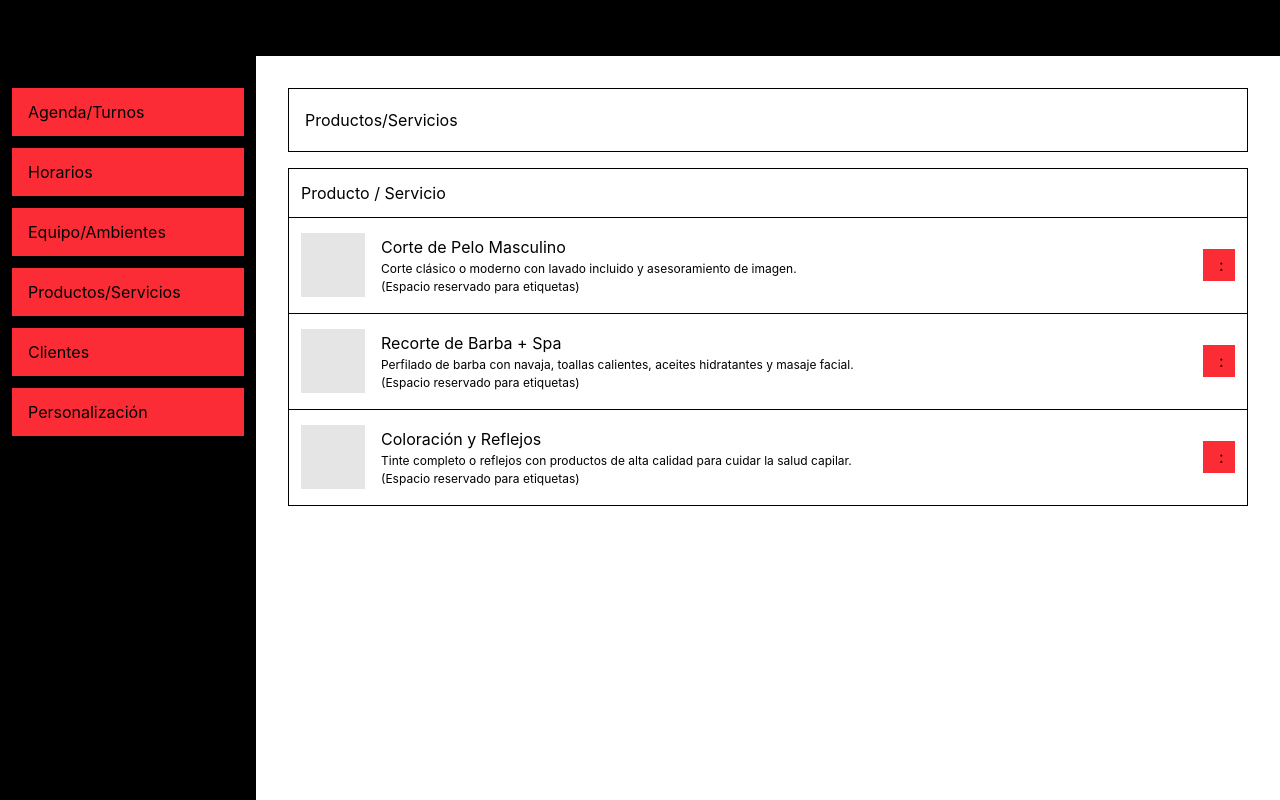
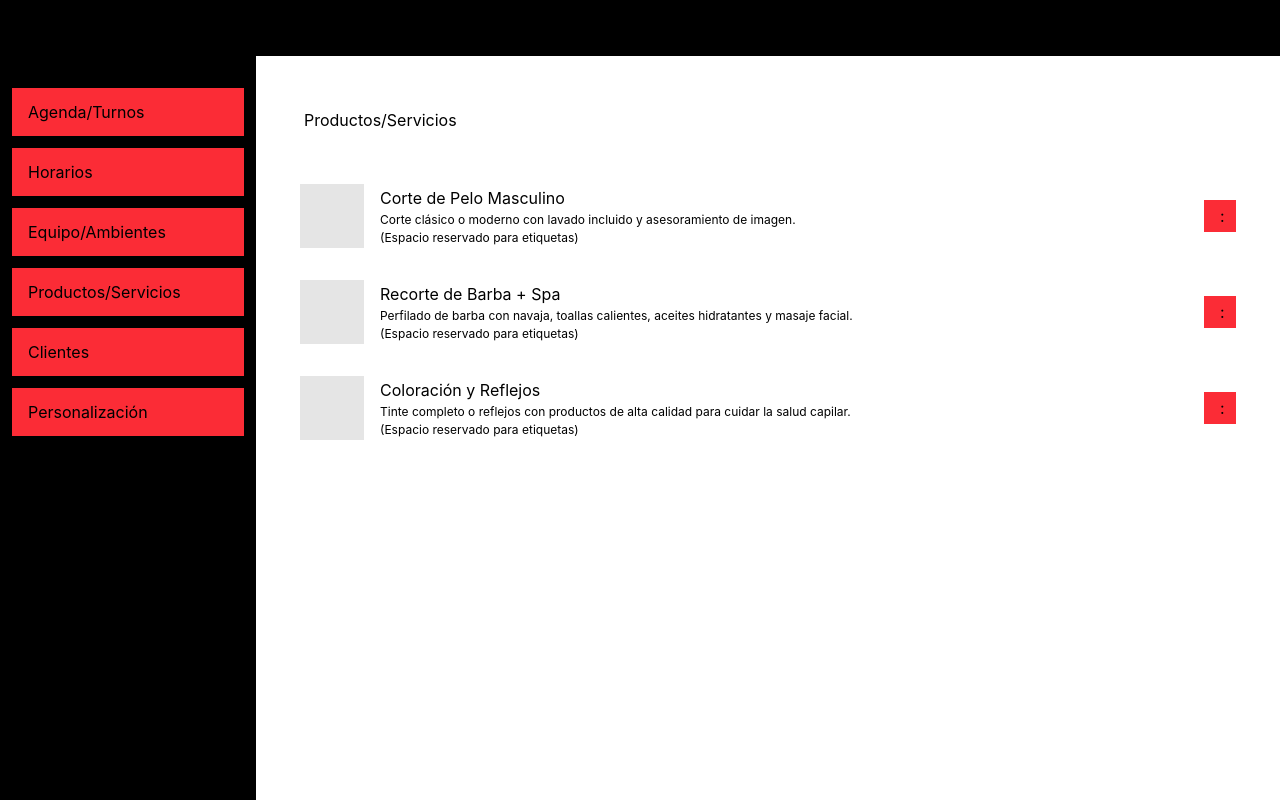
Before and after one commit to franciscobuchini/TurnosApp, a React (Vite) app: page /admin/productos in a window 1280 px wide. Built offline with nearby package versions, Linux system fonts and the light colour scheme.

Commit message:
header tabla

```diff
--- a/src/components/interface/Box.tsx
+++ b/src/components/interface/Box.tsx
@@ -13,12 +13,12 @@ interface BoxProps {
 
 /* BoxStyle: clases de estilo, estas si se pueden variar */
 const BoxStyle = {
-  box: 'border-1 border-black w-full',
+  box: '',
 };
 
 export default function Box({ children, className }: BoxProps) {
   return (
-    <div className={twMerge(BoxStyle.box, className)}>
+    <div className={twMerge('w-full',BoxStyle.box, className)}>
       {children}
     </div>
   );
--- a/src/components/interface/Table.tsx
+++ b/src/components/interface/Table.tsx
@@ -30,9 +30,9 @@ const TableStyle = {
   box: '',
   table: '',
   headerRow: 'h-(--size-2xl)',
-  headerCell: 'px-(--size-s) border-b-1 border-black',
+  headerCell: 'px-(--size-s)',
   bodyRow: '',
-  bodyCell: 'px-(--size-s) border-t-1 border-b-1 border-black',
+  bodyCell: 'px-(--size-s)',
 };
 
 export default function Table<T>({
@@ -51,6 +51,7 @@ export default function Table<T>({
             <col key={column.key} style={column.width ? { width: column.width } : undefined} />
           ))}
         </colgroup>
+        {columns.some((column) => column.header) && (
           <thead>
             <tr className={twMerge(rowHeightClassName, TableStyle.headerRow)}>
               {columns.map((column) => (
@@ -69,6 +70,7 @@ export default function Table<T>({
               ))}
             </tr>
           </thead>
+        )}
         <tbody>
           {rows.map((row, rowIndex) => (
             <tr key={rowIndex} className={twMerge('last:[&>td]:border-b-0', rowHeightClassName, TableStyle.bodyRow)}>
--- a/src/components/widgets/ProductsTable.tsx
+++ b/src/components/widgets/ProductsTable.tsx
@@ -40,7 +40,7 @@ export default function ProductsTable() {
   const columns: TableColumn<Product>[] = [
     {
       key: 'info',
-      header: 'Producto / Servicio',
+      header: '',
       cell: (product) => (
         <div className="flex items-center gap-4 py-1">
           <Image />
```
Lines whose indentation alone changed are shown as unchanged.
